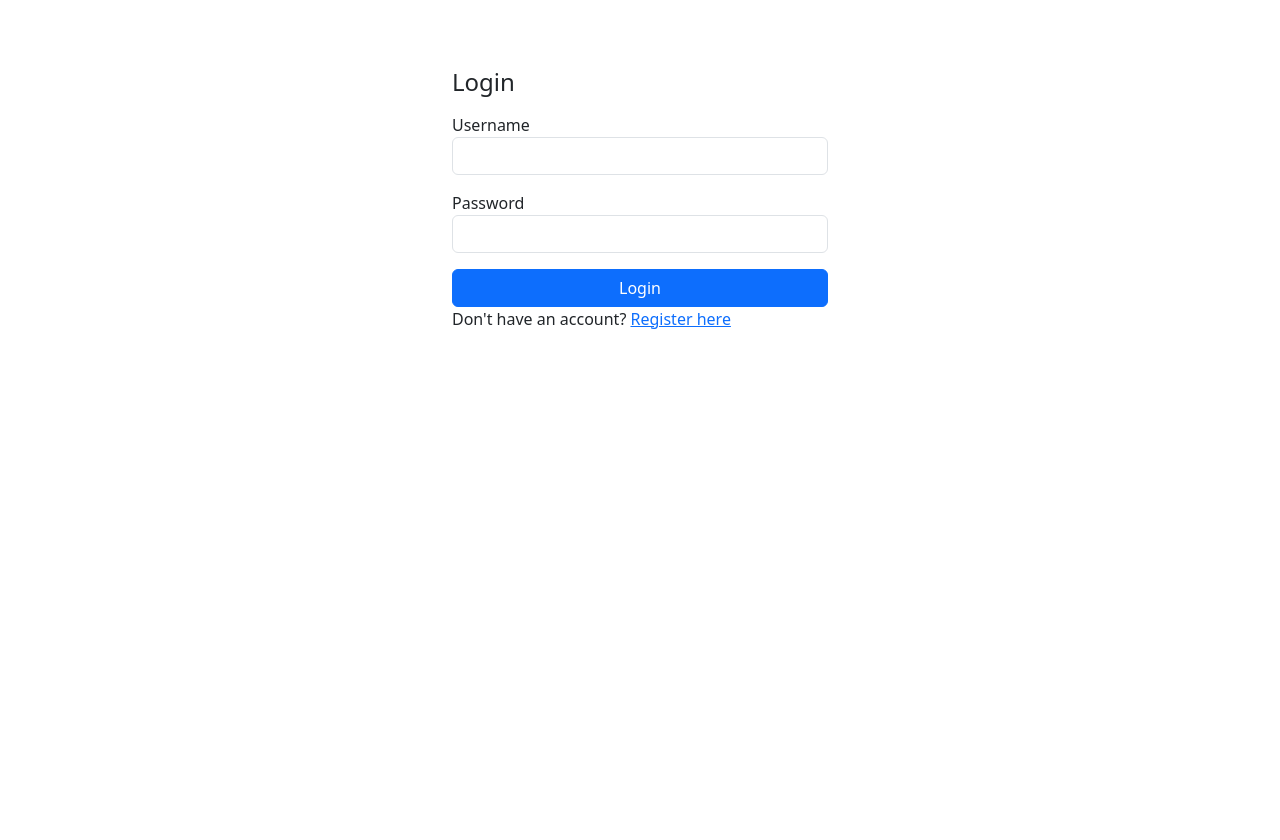
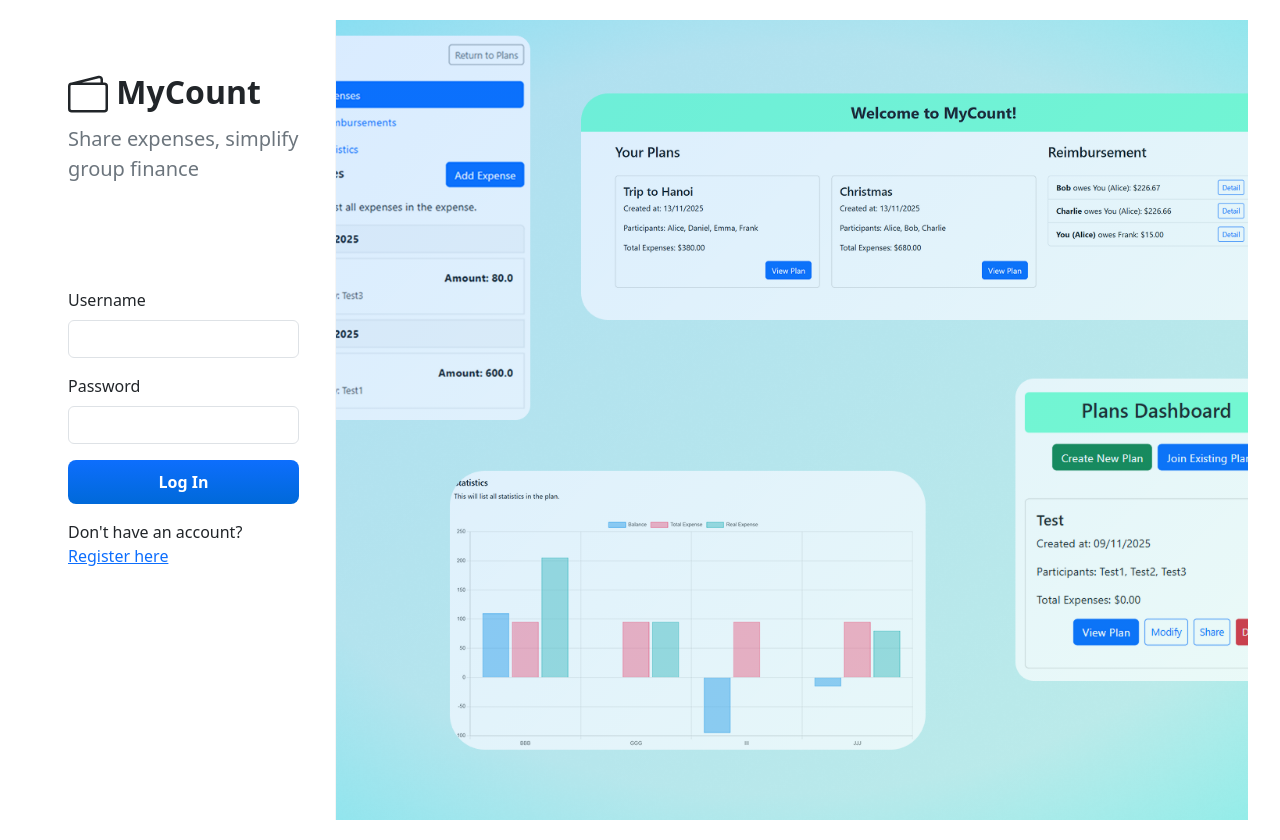
Before and after one commit to darkha03/MyCount, a Flask app: page /login in a window 1280 px wide. Before the commit the page ends 329 px from the top, so only its background shows below. Run offline with Flask 3, Linux system fonts and the light colour scheme.

Commit message:
update login screen

```diff
--- a/backend/static/css/style.css
+++ b/backend/static/css/style.css
@@ -18,3 +18,67 @@ h1 {
   border-radius: 5px;
   padding: 20px;
 }
+
+.login-hero {
+  background-size: cover;
+  background-position: center;
+  min-height: 100vh;
+}
+
+
+.login-card {
+  max-width: 420px;
+  width: 100%;
+}
+
+.auth-sidebar {
+  background: #ffffff;
+  height: 100vh;
+  padding: 48px 36px;
+  box-sizing: border-box;
+  border-right: 1px solid rgba(0,0,0,0.04);
+}
+
+/* Center the main form area vertically */
+.auth-main {
+  display: flex;
+  flex-direction: column;
+  justify-content: center;
+  height: 50vh;
+}
+
+.auth-logo {
+  display: flex;
+  align-items: center;
+  gap: 12px;
+  margin-bottom: 24px;
+}
+.auth-logo img { width: 44px; height: 44px; object-fit: contain; }
+.auth-title { font-size: 2rem; font-weight: 700; margin: 0; }
+.auth-subtitle { color: #6c757d; margin-top: 8px; margin-bottom: 20px; font-size: 1.25rem; }
+
+.auth-input {
+  background: #f7f9fb;
+  border: 1px solid rgba(0,0,0,0.05);
+  border-radius: 6px;
+  padding: 12px 14px;
+}
+
+.auth-cta {
+  background: linear-gradient(180deg,#0d6efd,#0069d9);
+  border: none;
+  color: white;
+  padding: 10px 14px;
+  border-radius: 8px;
+  font-weight: 600;
+}
+.auth-cta:hover {
+  background: linear-gradient(180deg,#0069d9,#0d6efd);
+  cursor: pointer;
+}
+
+@media (max-width: 767.98px) {
+  .login-hero {
+    min-height: 240px;
+  }
+}
--- a/backend/templates/auth/login.html
+++ b/backend/templates/auth/login.html
@@ -4,28 +4,49 @@
 <style>
   header { display: none; }
 </style>
-<div class="container mt-5" style="max-width: 400px;">
-  <h4 class="mb-3">Login</h4>
+<div class="container-fluid">
+  <div class="row g-0">
+    <!-- Left: form column -->
+    <div class="col-12 col-md-3 d-flex align-items-stretch">
+      <div class="auth-sidebar">
+        <div class="auth-logo">
+          <div>
+            <div class="auth-title">
+              <svg xmlns="http://www.w3.org/2000/svg" width="40" height="40" fill="currentColor" class="bi bi-wallet2" viewBox="0 0 16 16">
+                <path d="M12.136.326A1.5 1.5 0 0 1 14 1.78V3h.5A1.5 1.5 0 0 1 16 4.5v9a1.5 1.5 0 0 1-1.5 1.5h-13A1.5 1.5 0 0 1 0 13.5v-9a1.5 1.5 0 0 1 1.432-1.499zM5.562 3H13V1.78a.5.5 0 0 0-.621-.484zM1.5 4a.5.5 0 0 0-.5.5v9a.5.5 0 0 0 .5.5h13a.5.5 0 0 0 .5-.5v-9a.5.5 0 0 0-.5-.5z"/>
+              </svg>
+              MyCount
+            </div>
+            <div class="auth-subtitle">Share expenses, simplify group finance</div>
+          </div>
+        </div>
 
+        <div class="auth-main">
         {% with messages = get_flashed_messages(with_categories=true) %}
           {% for category, message in messages %}
             <div class="alert alert-{{ category }}">{{ message }}</div>
           {% endfor %}
         {% endwith %}
-
           <form method="POST">
             <div class="mb-3">
-      <label>Username</label>
-      <input type="text" name="username" class="form-control" required>
+              <label class="form-label">Username</label>
+              <input type="text" name="username" class="form-control auth-input" required>
             </div>
             <div class="mb-3">
-      <label>Password</label>
-      <input type="password" name="password" class="form-control" required>
+              <label class="form-label">Password</label>
+              <input type="password" name="password" class="form-control auth-input" required>
             </div>
-    <button type="submit" class="btn btn-primary w-100">Login</button>
+            <button type="submit" class="auth-cta w-100">Log In</button>
           </form>
-  <p>Don't have an account?
-    <a href="{{ url_for('auth.register') }}">Register here</a>
-  </p>
+          <p class="mt-3 mb-0">Don't have an account? <a href="{{ url_for('auth.register') }}">Register here</a></p>
+        </div>
+      </div>
+    </div>
+    <!-- Right: hero image (hidden on xs, visible on md+) -->
+    <div class="col-12 col-md-9 d-none d-md-block">
+      <div class="login-hero" style="background-image: linear-gradient(135deg, rgba(0,123,255,0.15), rgba(0,200,150,0.08)), url('{{ url_for('static', filename='img/login-hero.png') }}');">
+      </div>
+    </div>
+  </div>
 </div>
 {% endblock %}
```
Also changed, not shown: backend/templates/auth/register.html (+26 -3 lines), backend/static/img/login-hero.png (added). Lines whose indentation alone changed are shown as unchanged.
